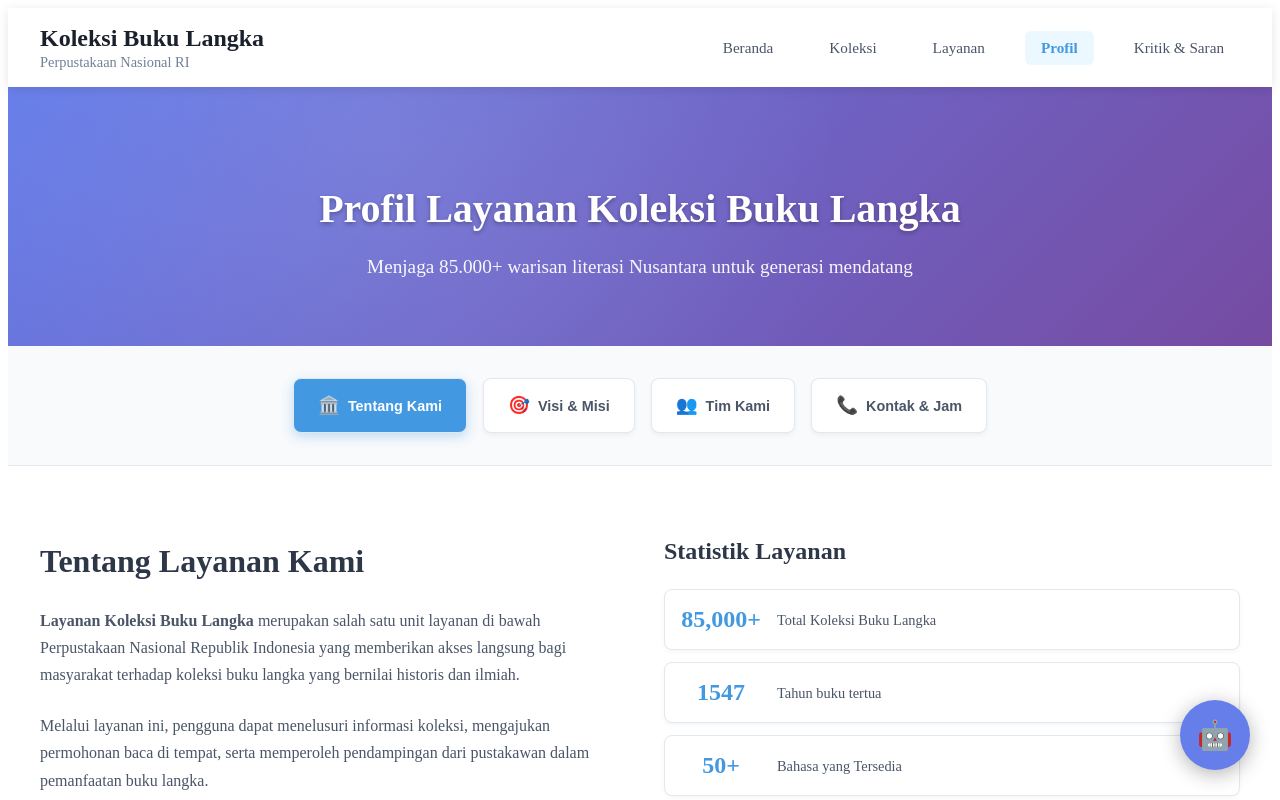
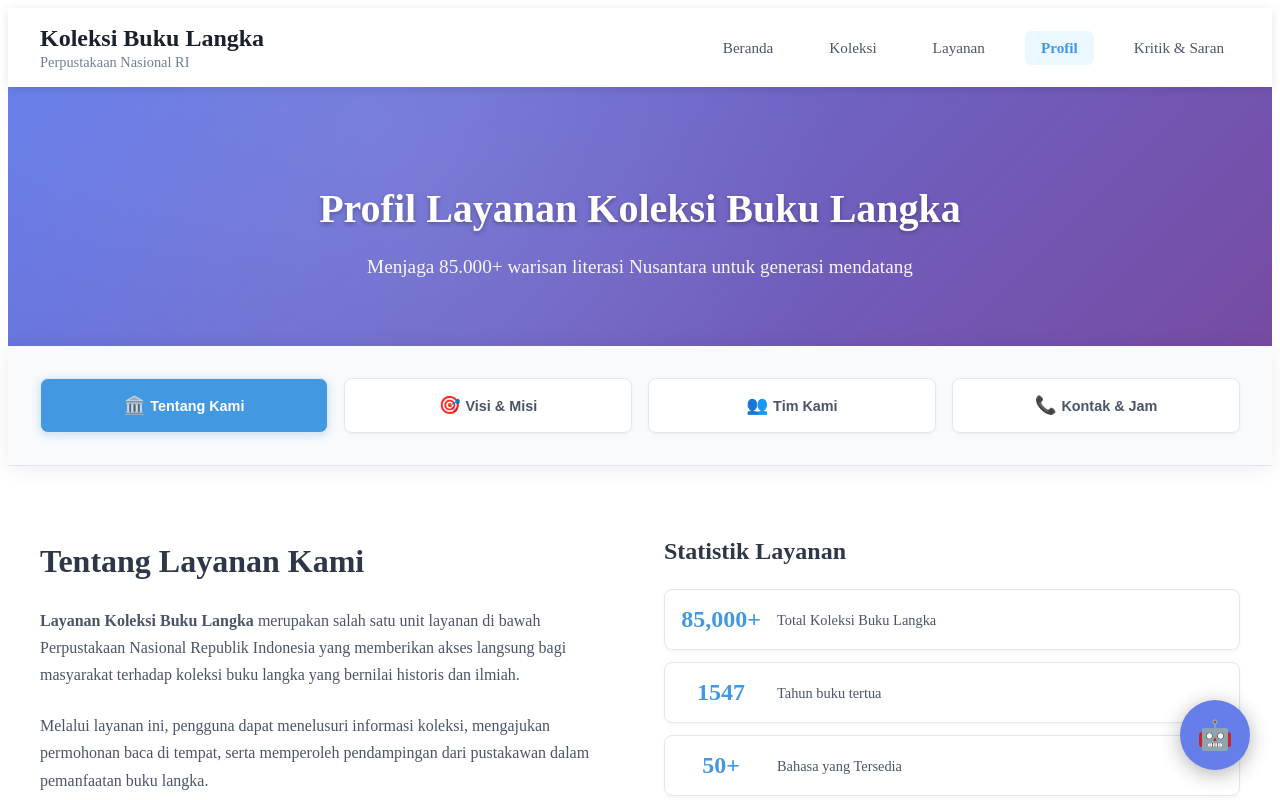
Before and after one commit to aditya-tn/perpustakaan-buku-langka-pusat, a Next.js app: page /profil in a window 1280 px wide. Shown: the top 800 px of the page. Built offline with nearby package versions, Linux system fonts and the light colour scheme.

Commit message:
Enhance TabNavigation with short labels and scroll handling
Updated TabNavigation component to include short labels for tabs and improved scroll behavior for visibility.

```diff
--- a/components/profil/TabNavigation.js
+++ b/components/profil/TabNavigation.js
@@ -1,32 +1,61 @@
-// components/profil/TabNavigation.js - OPTIMIZED
+// components/profil/TabNavigation.js - HYBRID VERSION
+import { useState, useEffect } from 'react'
+
 export default function TabNavigation({ activeTab, setActiveTab, isMobile }) {
+  const [isVisible, setIsVisible] = useState(true)
+  const [lastScrollY, setLastScrollY] = useState(0)
+
   const tabs = [
-    { id: 'tentang', label: 'Tentang Kami', icon: '🏛️' },
-    { id: 'visi-misi', label: 'Visi & Misi', icon: '🎯' },
-    { id: 'pegawai', label: 'Tim Kami', icon: '👥' },
-    { id: 'kontak', label: 'Kontak & Jam', icon: '📞' }
+    { id: 'tentang', label: 'Tentang Kami', icon: '🏛️', shortLabel: 'Tentang' },
+    { id: 'visi-misi', label: 'Visi & Misi', icon: '🎯', shortLabel: 'Visi' },
+    { id: 'pegawai', label: 'Tim Kami', icon: '👥', shortLabel: 'Tim' },
+    { id: 'kontak', label: 'Kontak & Jam', icon: '📞', shortLabel: 'Kontak' }
   ]
+
+  // Handle scroll untuk hide/show navigation
+  useEffect(() => {
+    const handleScroll = () => {
+      const currentScrollY = window.scrollY
+
+      if (currentScrollY > lastScrollY && currentScrollY > 100) {
+        // Scroll down - hide nav
+        setIsVisible(false)
+      } else {
+        // Scroll up - show nav
+        setIsVisible(true)
+      }
+
+      setLastScrollY(currentScrollY)
+    }
+
+    window.addEventListener('scroll', handleScroll, { passive: true })
+    return () => window.removeEventListener('scroll', handleScroll)
+  }, [lastScrollY])
 
   return (
     <div style={{
       display: 'flex',
       justifyContent: 'center',
-      gap: isMobile ? '0.5rem' : '1rem',
-      padding: isMobile ? '1.5rem 1rem' : '2rem',
-      flexWrap: 'wrap',
-      backgroundColor: '#f8fafc',
+      gap: isMobile ? '0.3rem' : '1rem',
+      padding: isMobile ? '0.8rem 0.5rem' : '2rem',
+      flexWrap: 'nowrap',
+      backgroundColor: 'rgba(248, 250, 252, 0.98)',
       borderBottom: '1px solid #e2e8f0',
       position: 'sticky',
       top: 0,
       zIndex: 100,
-      backdropFilter: 'blur(10px)'
+      backdropFilter: 'blur(10px)',
+      transition: 'transform 0.3s ease, opacity 0.3s ease',
+      transform: isVisible ? 'translateY(0)' : 'translateY(-100%)',
+      opacity: isVisible ? 1 : 0,
+      boxShadow: '0 2px 20px rgba(0,0,0,0.08)'
     }}>
       {tabs.map(tab => (
         <button
           key={tab.id}
           onClick={() => setActiveTab(tab.id)}
           style={{
-            padding: isMobile ? '0.75rem 1rem' : '1rem 1.5rem',
+            padding: isMobile ? '0.5rem 0.4rem' : '1rem 1.5rem',
             backgroundColor: activeTab === tab.id ? '#4299e1' : 'white',
             color: activeTab === tab.id ? 'white' : '#4a5568',
             border: '1px solid #e2e8f0',
@@ -36,16 +65,34 @@
             transition: 'all 0.3s ease',
             display: 'flex',
             alignItems: 'center',
-            gap: '0.5rem',
-            boxShadow: activeTab === tab.id ? '0 4px 12px rgba(66, 153, 225, 0.3)' : '0 2px 4px rgba(0,0,0,0.05)',
-            fontSize: isMobile ? '0.8rem' : '0.9rem',
-            minWidth: isMobile ? 'auto' : '140px',
             justifyContent: 'center',
-            flex: isMobile ? 1 : 'none'
+            gap: '0.3rem',
+            boxShadow: activeTab === tab.id ? '0 2px 8px rgba(66, 153, 225, 0.3)' : '0 1px 3px rgba(0,0,0,0.05)',
+            fontSize: isMobile ? '0.65rem' : '0.9rem',
+            flex: 1,
+            minWidth: 0,
+            minHeight: isMobile ? '40px' : 'auto',
+            whiteSpace: 'nowrap',
+            overflow: 'hidden',
+            textOverflow: 'ellipsis'
           }}
         >
-          <span style={{ fontSize: isMobile ? '1rem' : '1.1rem' }}>{tab.icon}</span>
-          <span>{isMobile ? tab.label.split(' ')[0] : tab.label}</span>
+          <span style={{
+            fontSize: isMobile ? '0.8rem' : '1.1rem',
+            flexShrink: 0
+          }}>
+            {tab.icon}
+          </span>
+          <span style={{
+            display: isMobile ? 'none' : 'block'
+          }}>
+            {tab.label}
+          </span>
+          <span style={{
+            display: isMobile ? 'block' : 'none'
+          }}>
+            {tab.shortLabel}
+          </span>
         </button>
       ))}
     </div>
```
